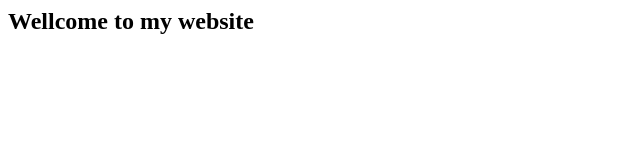
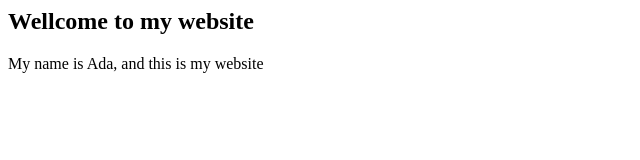
Before and after one commit to adamagnolia/adamagnolia.github.io, a plain HTML site: page index.html in a window 1280 px wide. Shown: the whole page, without its empty margins (0-640 px from the left). Drawn offline with Linux system fonts and the light colour scheme.

Commit message:
Update index.html

```diff
--- a/index.html
+++ b/index.html
@@ -1 +1,2 @@
 <h2>Wellcome to my website</h2>
+<p>My name is Ada, and this is my website</p>
```
